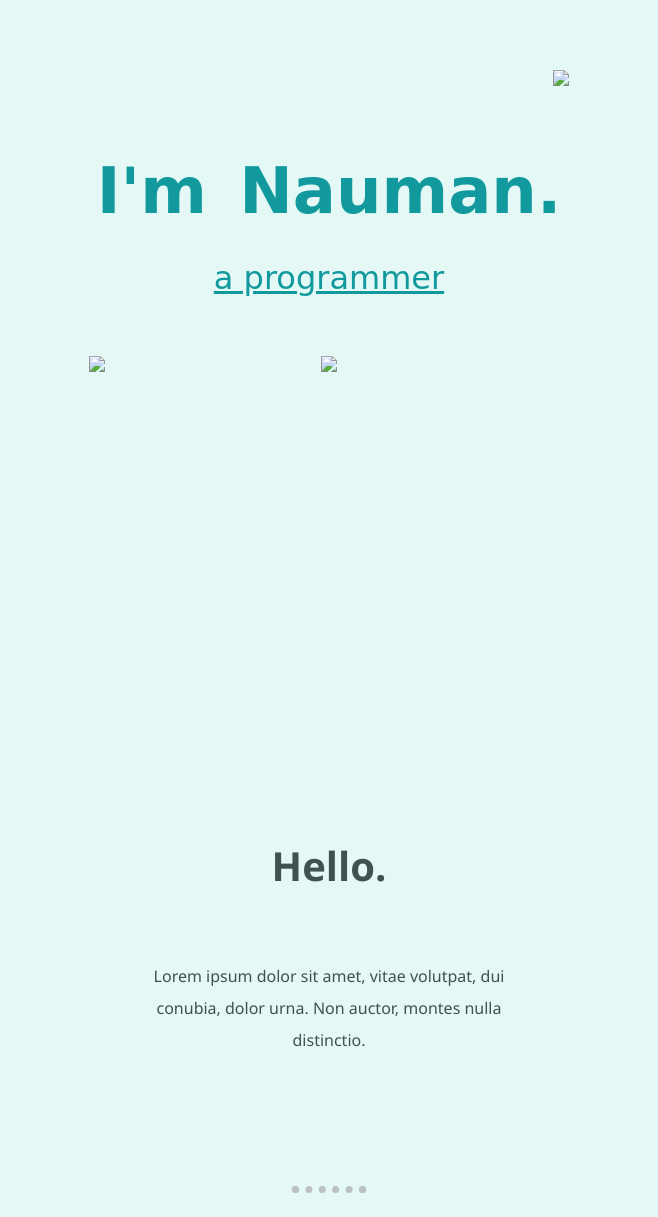
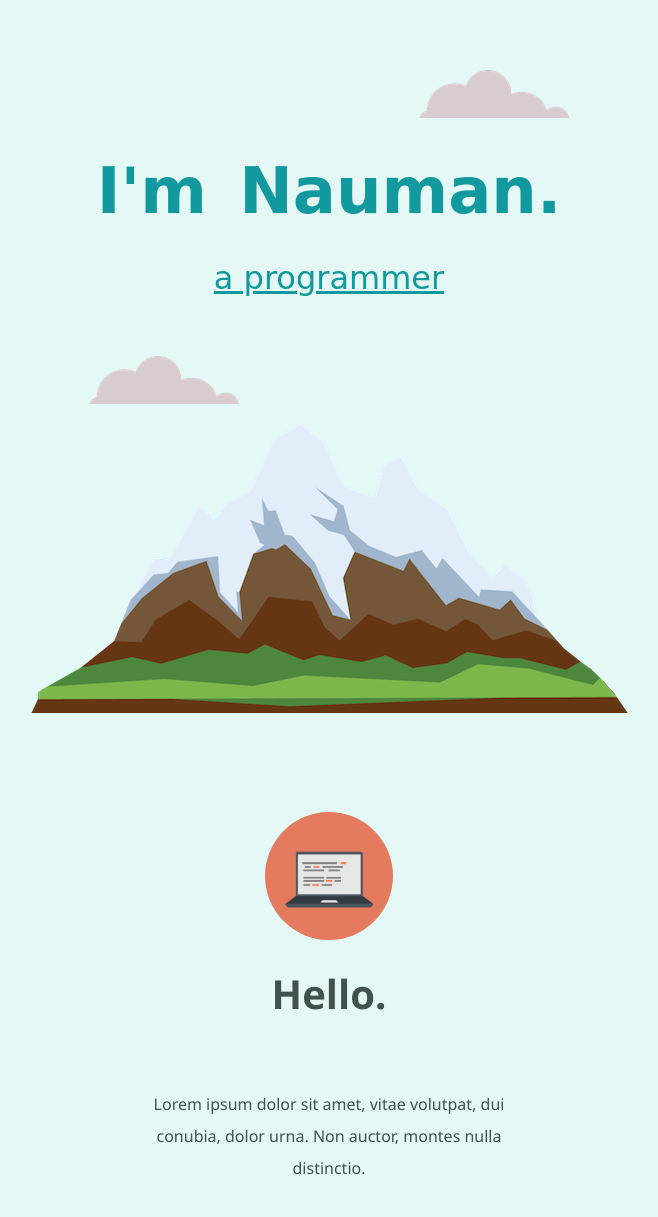
Before and after one commit to code-edit/HTML-CSS-online-cv-build, a plain HTML site: page index.html in a window 1280 px wide. Shown: the top 1217 px of the page, without its empty margins (311-969 px from the left). Drawn offline with Linux system fonts and the light colour scheme; the site is published under a folder, as on GitHub Pages, so addresses that start at the root find nothing.

Commit message:
Update index.html

```diff
--- a/index.html
+++ b/index.html
@@ -9,17 +9,17 @@
 
 <body>
     <div class="first">
-        <img id="fcloud" src="/images/cloud.png">
+        <img id="fcloud" src="images/cloud.png">
 
         <h1> I'm Nauman.</h1>
         <p class="dev"> a programmer</p>
-        <img id="lcloud" src="/images/cloud.png">
-        <img src="/images/mountain.png">
+        <img id="lcloud" src="images/cloud.png">
+        <img src="images/mountain.png">
 
     </div>
     <div class="second">
         <div class="profile">
-            <img src="/images/computer.png" class="image" alt="">
+            <img src="images/computer.png" class="image" alt="">
             <h2>Hello.</h2>
             <p class="intro">Lorem ipsum dolor sit amet, vitae volutpat, dui conubia, dolor urna. Non auctor, montes nulla distinctio.</p>
           </div>
@@ -27,12 +27,12 @@
           <div class="skills">
             <h2>My Skills.</h2>
             <div class="skill-row">
-              <img class="computer" src="/images/computer.png" alt="">
+              <img class="computer" src="images/computer.png" alt="">
               <h3>Lorem & Ipsum</h3>
               <p class="des">Lorem ipsum dolor sit amet, quis in duis, iaculis id felis. Consectetuer vestibulum, nunc urna lectus, erat ligula. Hendrerit nam, lectus ante, ut lorem eros.</p>
             </div>
             <div class="skill-row">
-              <img class="chillies" src="/images/chillies.png" alt="">
+              <img class="chillies" src="images/chillies.png" alt="">
               <h3>Lorem Ipsum Dolor</h3>
               <p class="des">Lorem ipsum dolor sit amet, mauris sed consectetuer. Etiam et eu, bibendum interdum, lacus quis mauris. Curabitur wisi, quisque vel eu, rutrum nam.</p>
             </div>
```
